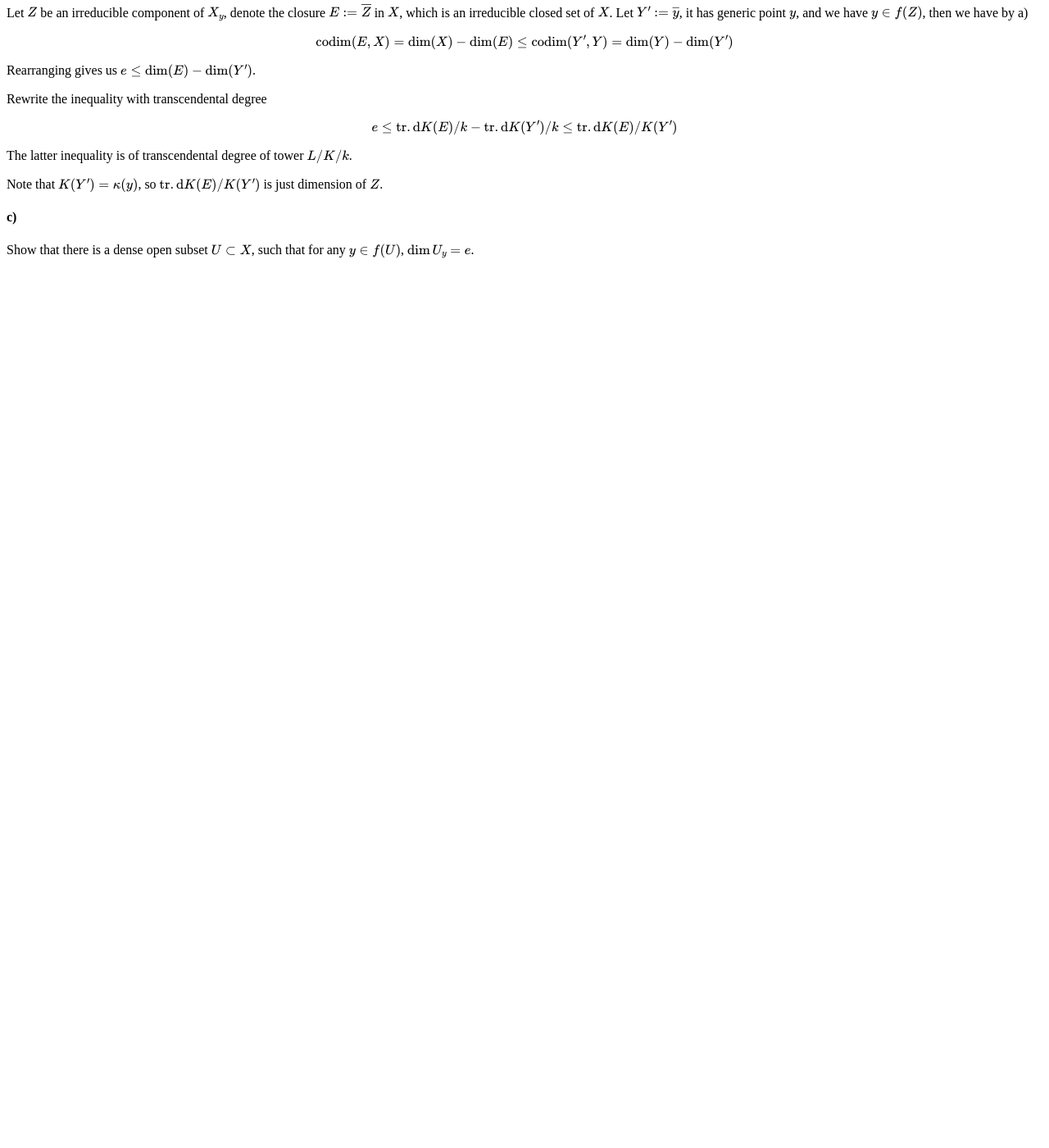
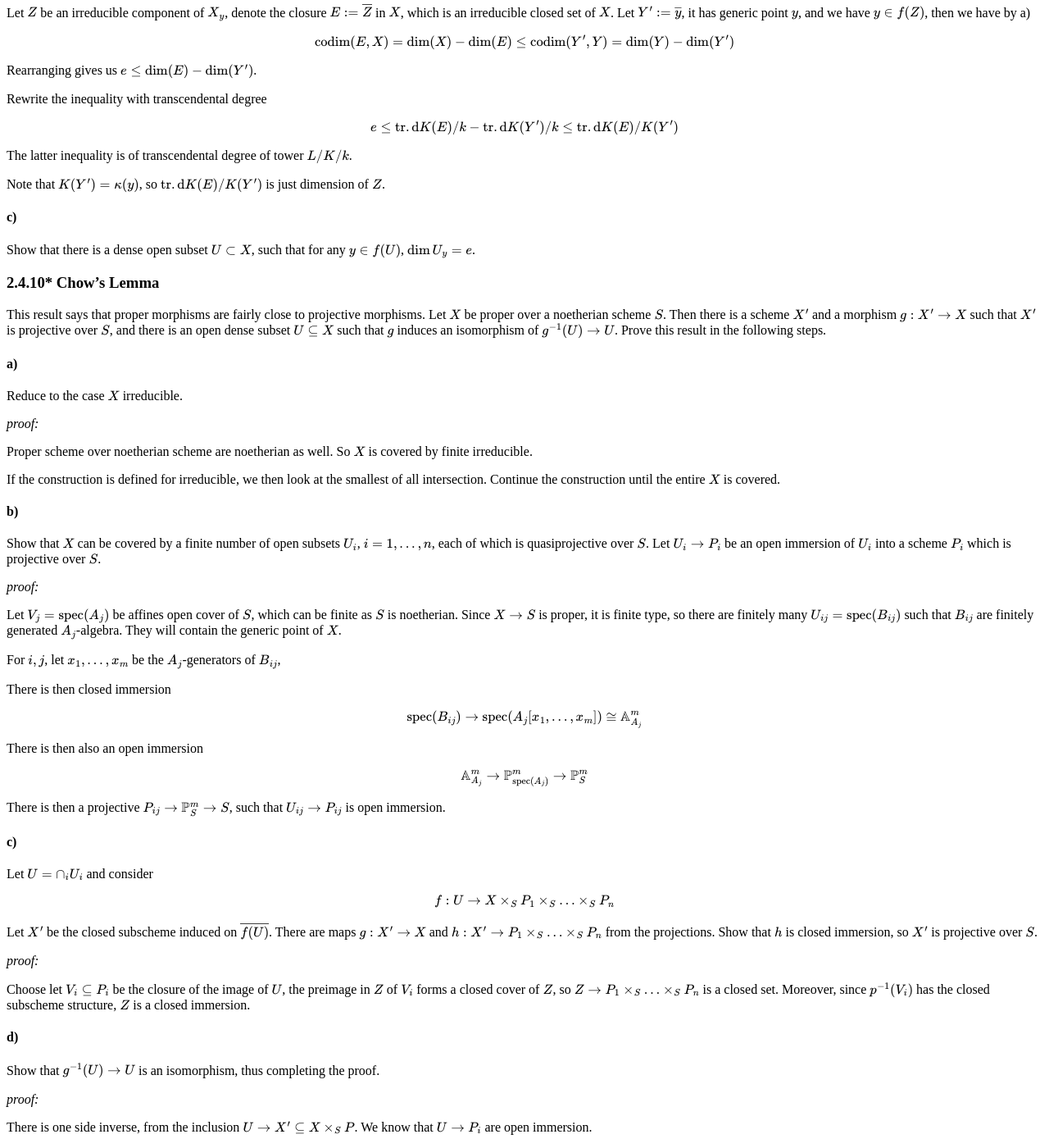
Before and after one commit to justinli1128/jiahaoliAcademicWebsite, a Jekyll site: the page built from AlgGeoPractice/waste.md, in a window 1280 px wide and 1400 px high, scrolled down 633 px. Shown: the whole window at 82% size. Built offline with Jekyll 4.4.1, drawn with Linux system fonts in a browser that asks for light colours; our own code applies the rules of GitHub Pages for plain Markdown files; before the commit the page ends 964 px from its top, so only the background shows below that.

Commit message:
Update waste.md

```diff
--- a/AlgGeoPractice/waste.md
+++ b/AlgGeoPractice/waste.md
@@ -41,3 +41,61 @@ Note that $K(Y')=\kappa(y)$, so $\mathrm{tr.d}K(E)/K(Y')$ is just dimension of $
 #### c)
 
 Show that there is a dense open subset $U\subset X$, such that for any $y\in f(U)$, $\dim U\_y=e$.
+
+
+### 2.4.10* Chow's Lemma
+
+This result says that proper morphisms are fairly close to projective morphisms. Let $X$ be proper over a noetherian scheme $S$. Then there is a scheme $X'$ and a morphism $g: X' \to X$ such that $X'$ is projective over $S$, and there is an open dense subset $U\subseteq X$ such that $g$ induces an isomorphism of $g^{-1}(U) \to U$. Prove this result in the following steps.
+
+#### a)
+
+Reduce to the case $X$ irreducible.
+
+_proof:_
+
+Proper scheme over noetherian scheme are noetherian as well. So $X$ is covered by finite irreducible.
+
+If the construction is defined for irreducible, we then look at the smallest of all intersection. Continue the construction until the entire $X$ is covered.
+
+#### b)
+
+Show that $X$ can be covered by a finite number of open subsets $U\_i$, $i = 1, . .. ,n$, each of which is quasiprojective over $S$. Let $U\_i\to P\_i$ be an open immersion of $U\_i$ into a scheme $P\_i$ which is projective over $S$.
+
+_proof:_
+
+Let $V\_j=\spec(A\_j)$ be affines open cover of $S$, which can be finite as $S$ is noetherian. Since $X\to S$ is proper, it is finite type, so there are finitely many $U\_{ij}=\spec(B\_{ij})$ such that $B\_{ij}$ are finitely generated $A\_j$-algebra. They will contain the generic point of $X$.
+
+For $i,j$, let $x\_1,...,x\_m$ be the $A\_j$-generators of $B\_{ij}$,
+
+There is then closed immersion
+
+\\[
+\spec(B\_{ij})\to \spec(A\_j\[x\_1,...,x\_m\])\cong \A^{m}\_{A\_j}
+\\]
+There is then also an open immersion
+\\[
+\A^{m}\_{A\_j}\to \Proj^{m}\_{\spec(A\_j)}\to  \Proj^{m}\_S
+\\]
+
+There is then a projective $P\_{ij}\to \Proj^{m}\_S\to S$, such that $U\_{ij}\to P\_{ij}$ is open immersion.
+
+#### c)
+
+Let $U=\cap\_i U\_i$ and consider
+
+\\[
+f: U\to X\times\_S P\_{1}\times\_S...\times\_S P\_{n}
+\\]
+Let $X'$ be the closed subscheme induced on $\overline{f(U)}$. There are maps $g:X'\to X$ and $h:X'\to  P\_{1}\times\_S...\times\_S P\_{n}$ from the projections. Show that $h$ is closed immersion, so $X'$ is projective over $S$.
+
+_proof:_
+
+Choose let $V\_i\subseteq P\_i$ be the closure of the image of $U$, the preimage in $Z$ of $V\_i$ forms a closed cover of $Z$, so $Z\to   P\_{1}\times\_S...\times\_S P\_{n}$ is a closed set. Moreover, since $p^{-1}(V\_i)$ has the closed subscheme structure, $Z$ is a closed immersion.
+
+#### d)
+
+Show that $g^{-1} (U) \to U$ is an isomorphism, thus completing the proof.
+
+_proof:_
+
+There is one side inverse, from the inclusion $U\to X'\subseteq X\times\_SP$. We know that $U\to P\_i$ are open immersion.
```
